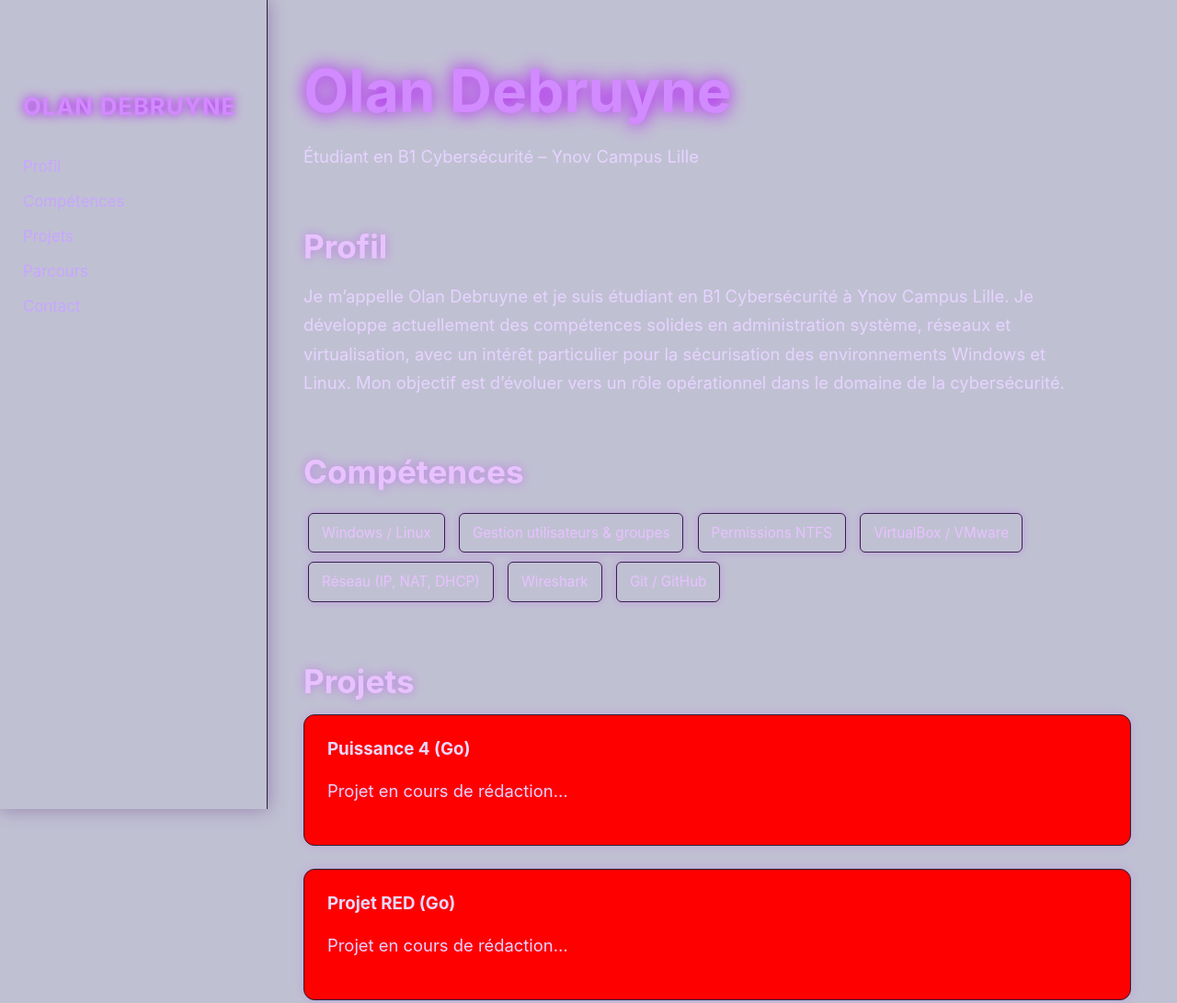
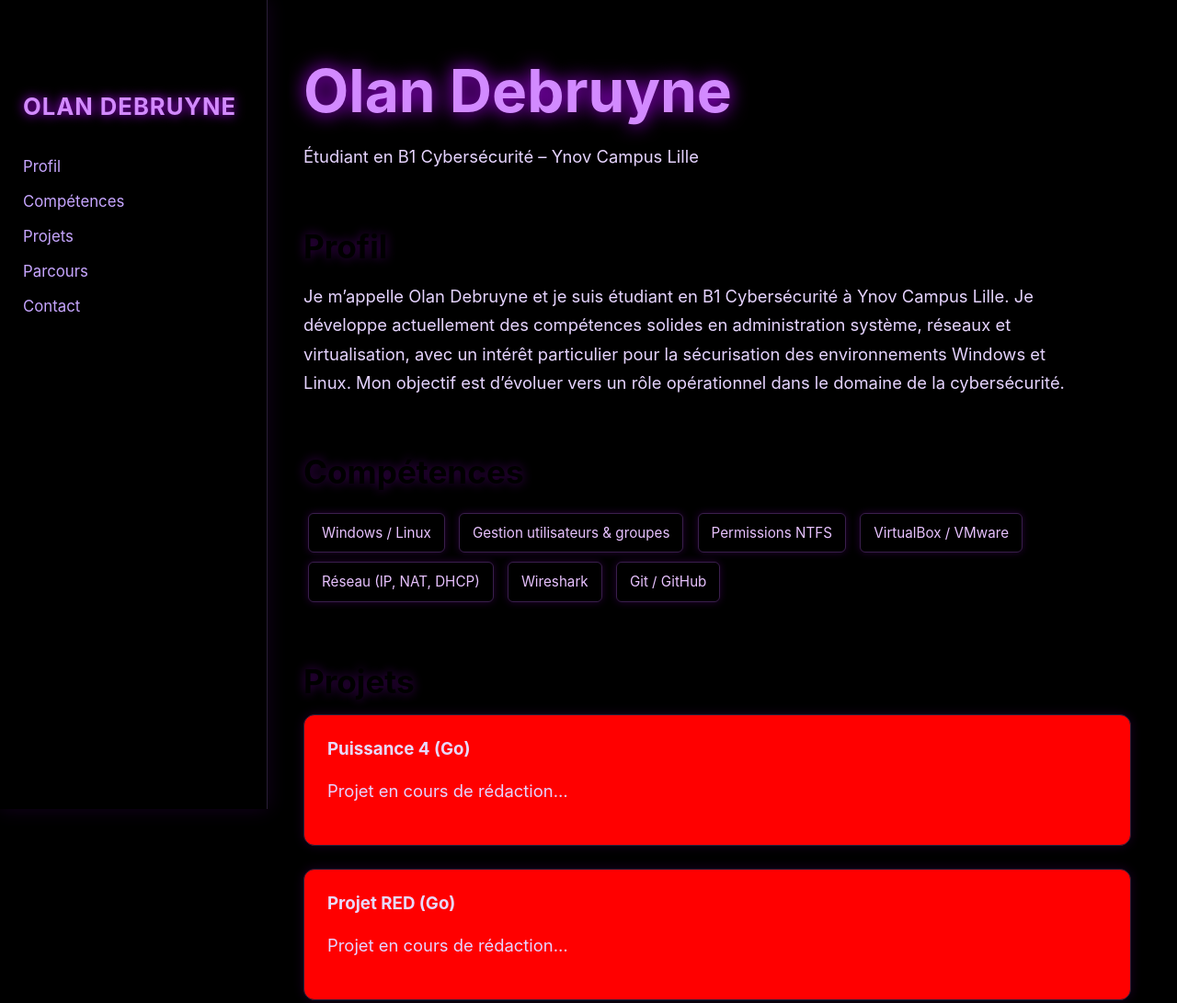
Before and after one commit to olandebn/portfolio-cyber, a plain HTML site: page index.html in a window 1280 px wide. Shown: the top 1091 px of the page at 92% size. Drawn offline with Linux system fonts and the light colour scheme.

Commit message:
Mise à jour du portfolio

```diff
--- a/style.css
+++ b/style.css
@@ -2,7 +2,7 @@
 body {
   margin: 0;
   font-family: "Inter", Arial, sans-serif;
-  background: #c0c0d3;
+  background: black;
   color: #e8d9ff;
   display: flex;
   overflow-x: hidden;
@@ -16,7 +16,7 @@ h1, h2, h3 {
 nav {
   width: 240px;
   height: 100vh;
-  background: #c0c0d3;
+  background: black;
   border-right: 1px solid #2a1f38;
   padding: 40px 25px;
   position: fixed;
@@ -72,7 +72,7 @@ h2 {
   font-size: 2.2rem;
   margin-top: 60px;
   margin-bottom: 15px;
-  color: #e8c2ff;
+  color: black;
   text-shadow: 0 0 12px #b300ff55;
 }
 
@@ -86,7 +86,7 @@ p {
 /* TAGS */
 .tag {
   display: inline-block;
-  background: #c0c0d3;
+  background: black;
   padding: 8px 14px;
   margin: 5px;
   border-radius: 6px;
@@ -108,7 +108,7 @@ p {
 }
 
 .project:hover {
-  background: #c0c0d3;
+  background: black;
   border-color: #b300ff55;
   transform: translateY(-3px);
   box-shadow: 0 0 18px #bb31f755;
```
